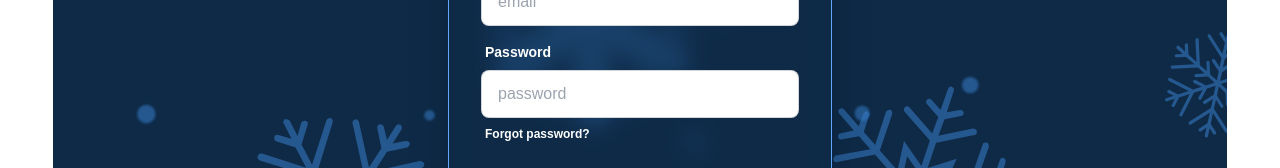
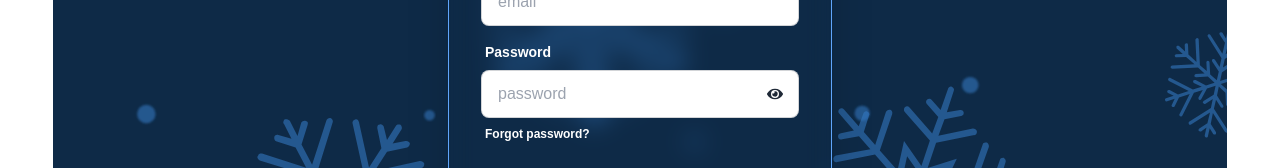
Before and after one commit to tsakib2000/Discount-Pro, a React (Vite) app: page /login in a window 1280 px wide. Shown: the part 259-427 px from the top of the page. Built offline with nearby package versions, Linux system fonts and the light colour scheme; no server answers.

Commit message:
Added password show toggling feature

```diff
--- a/src/pages/Login.jsx
+++ b/src/pages/Login.jsx
@@ -1,10 +1,12 @@
-import { useContext } from "react";
+import { useContext, useState } from "react";
 import { Link, useLocation, useNavigate } from "react-router-dom";
 import { AuthContext } from "../AuthProvider/AuthProvider";
 import toast from "react-hot-toast";
+import { FaEye,FaEyeSlash } from "react-icons/fa";
 import google from '../assets/7123025_logo_google_g_icon.png'
 const Login = () => {
   const { signInUser ,setUser,signWithGoogle,setEmail} = useContext(AuthContext);
+  const [toggle,setToggle]=useState(false)
 const location=useLocation()
 const navigate=useNavigate()
 
@@ -33,6 +35,9 @@ const navigate=useNavigate()
         toast.success('Login successful')
     })
   }
+  const handlePasswordToggle=()=>{
+    setToggle(!toggle)
+  }
   return (
     <div className="bg-banner  flex flex-col justify-center items-center p-10  ">
         <h1 className="text-white font-bold text-4xl mb-5">Login Now </h1>
@@ -57,12 +62,15 @@ const navigate=useNavigate()
                 Password
               </span>
             </label>
-            <input name="password"
-              type="password"
+       <label className="w-full relative">
+       <input name="password"
+              type={toggle?'text':"password"}
               placeholder="password"
-              className="input input-bordered"
+              className="input input-bordered w-full"
               required
             />
+          <button onClick={handlePasswordToggle} type="button" className=" absolute right-4 top-1/3">{toggle? <FaEyeSlash /> :<FaEye  />}</button>
+       </label>
             <label className="label">
               <Link
                 to='/forgot'
```
